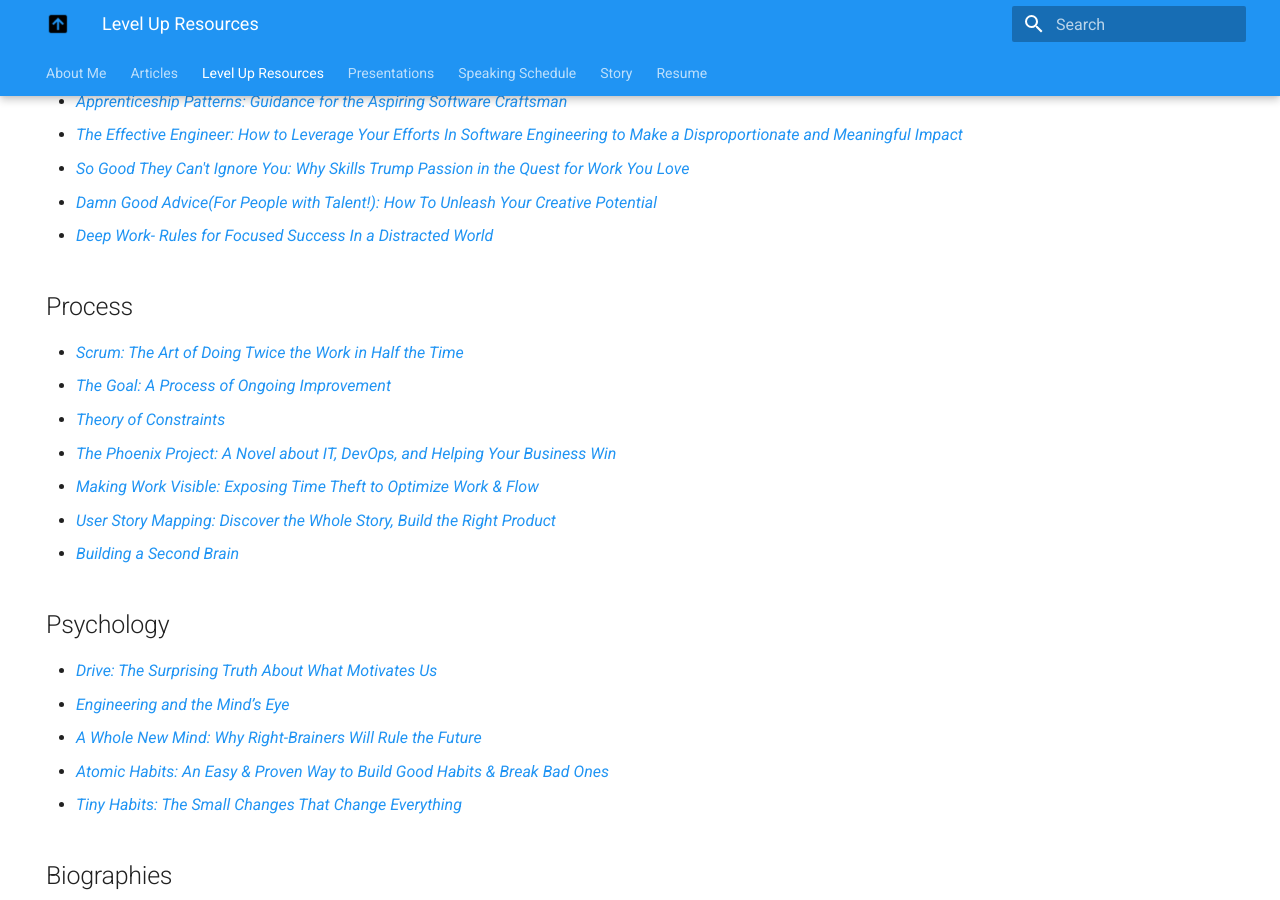
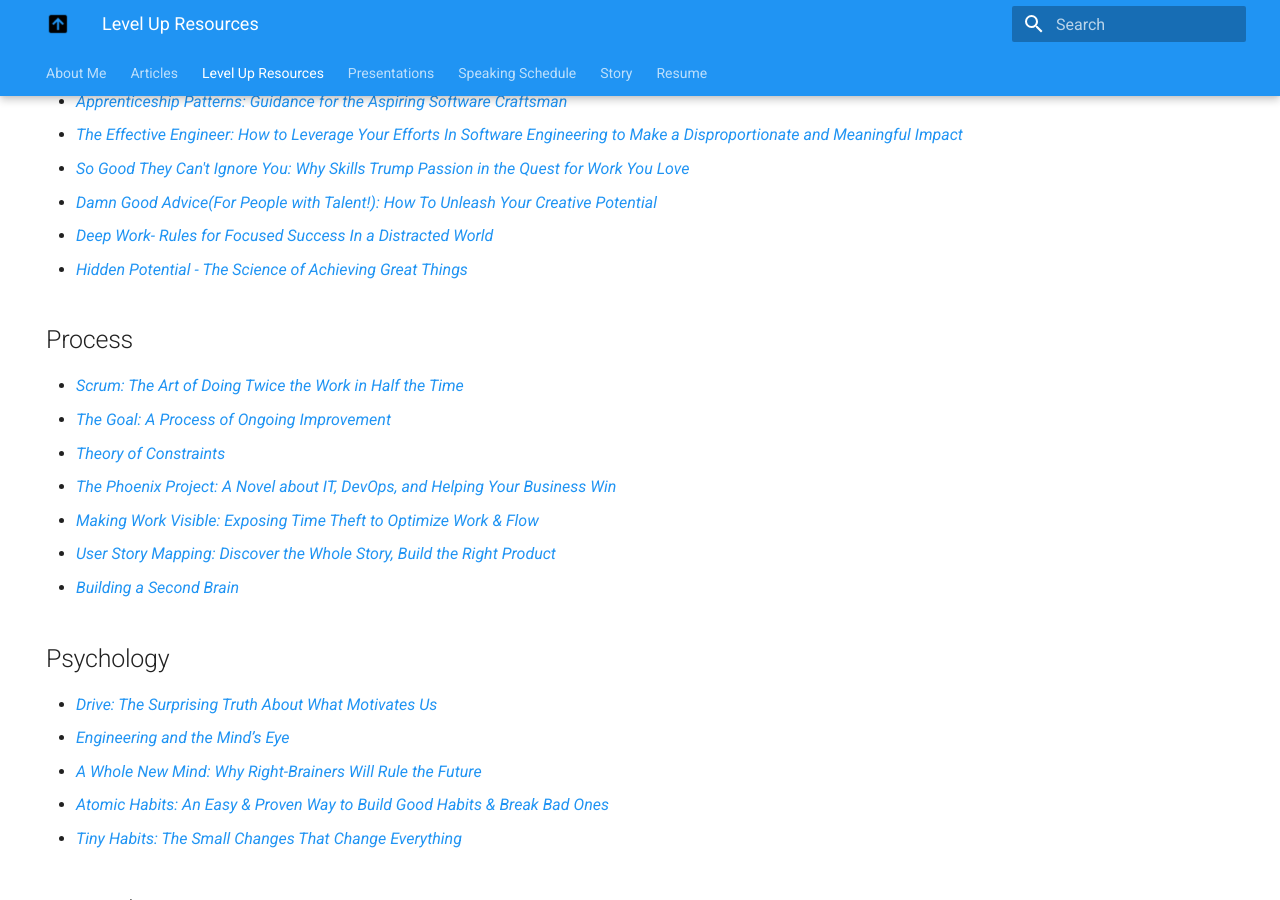
Before and after one commit to cameronpresley/blog, an MkDocs documentation site: the page built from docs/level-up.md, in a window 1280 px wide and 900 px high, scrolled down 1234 px. Built offline with MkDocs 1.6.1 and Material for MkDocs 9.7.7, drawn with Linux system fonts in a browser that asks for light colours; plug-ins that fetch from the network failed and are left out.

Commit message:
Update level-up.md (#70)

```diff
--- a/docs/level-up.md
+++ b/docs/level-up.md
@@ -52,6 +52,7 @@
 - _[So Good They Can't Ignore You: Why Skills Trump Passion in the Quest for Work You Love](https://www.goodreads.com/book/show/13525945-so-good-they-can-t-ignore-you)_
 - _[Damn Good Advice(For People with Talent!): How To Unleash Your Creative Potential](https://www.goodreads.com/book/show/12859410-damn-good-advice-for-people-with-talent)_
 - _[Deep Work- Rules for Focused Success In a Distracted World](https://www.goodreads.com/book/show/25744928-deep-work)_
+- _[Hidden Potential - The Science of Achieving Great Things](https://www.goodreads.com/book/show/157095669-hidden-potential)_
 
 
 ## Process
```
